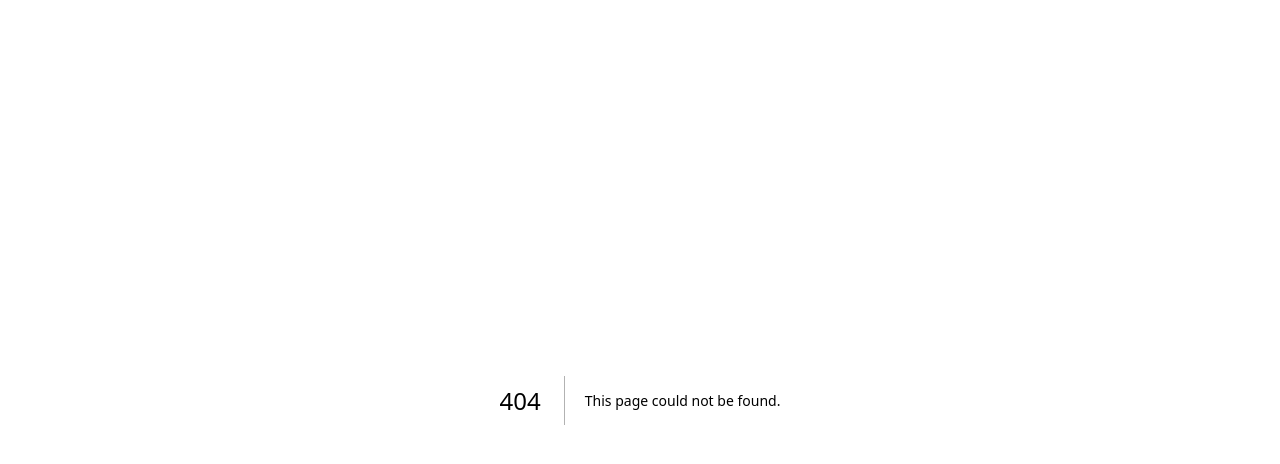
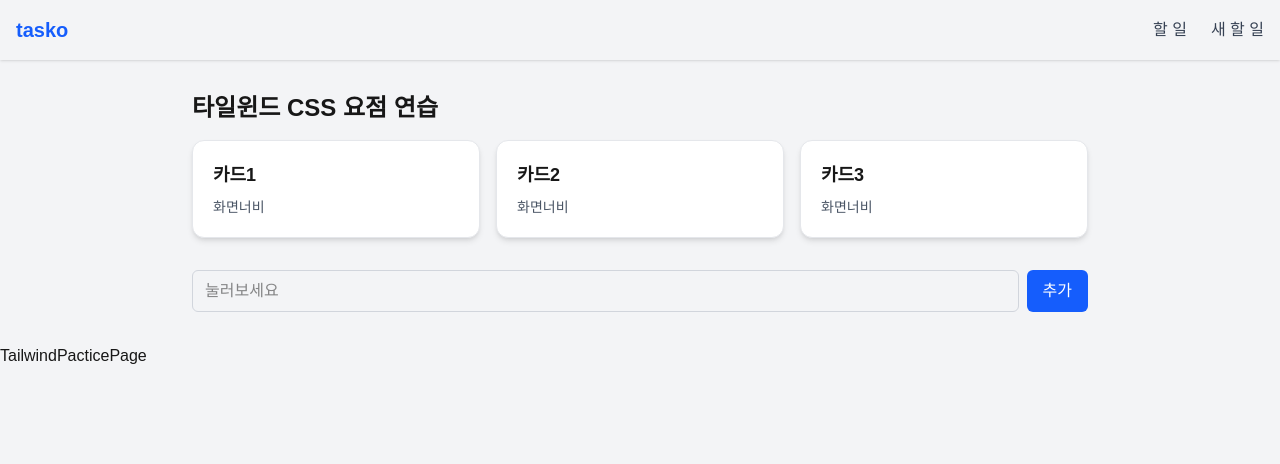
Before and after one commit to borgssam/kcu_nextjs_study, a Next.js app in the folder tasko_study/tasko/: page /practice/tailwind in a window 1280 px wide. Before the commit this address had no page. Shown: the top 464 px of the page. Built offline with nearby package versions, Linux system fonts and the light colour scheme.

Commit message:
3장1절 완료

```diff
--- /dev/null
+++ b/tasko_study/tasko/app/practice/tailwind/page.tsx
@@ -0,0 +1,42 @@
+export default function TailwindPacticePage(){
+
+  return (
+    <div className="min-h-screen bg-gray-100">
+      <header className="flex items-center justify-between bg-while px-4 py-4 shadow-sm">
+        <div className="text-xl font-bold text-blue-600">tasko</div>
+        <nav className="flex gap-6 text-gray-700">
+          <a href="#" className="hover:text-blue-600">할 일</a>
+          <a href="#" className="hover:text-blue-600">새 할 일</a>
+        </nav>
+      </header>
+
+      <main className="mx-auto max-w-4xl px-r py-8 ">
+        <h1 className="mb-4 text-2xl font-bold">타일윈드 CSS 요점 연습</h1>
+        <div className="grid grid-cols-1 gap-4 md:grid-cols-2 lg:grid-cols-3">
+          <article className = "rounded-xl border border-gray-200 bg-white p-5 shadow-md">
+            <h2 className = "mb-2 text-lg font-semibold">카드1</h2>
+            <p className="text-sm text-gray-600">화면너비</p>
+          </article>
+          <article className = "rounded-xl border border-gray-200 bg-white p-5 shadow-md">
+            <h2 className = "mb-2 text-lg font-semibold">카드2</h2>
+            <p className="text-sm text-gray-600">화면너비</p>
+          </article>
+          <article className = "rounded-xl border border-gray-200 bg-white p-5 shadow-md">
+            <h2 className = "mb-2 text-lg font-semibold">카드3</h2>
+            <p className="text-sm text-gray-600">화면너비</p>
+          </article>
+        </div>
+
+        <div className = "mt-8 flex gap-2">
+          <input className="flex-1 rounded-md border border-gray-300 px-3 py-2 focus:border-blue-500 focus:outline-none" type="text" placeholder="눌러보세요"/>
+          <button className="bg-blue-600 text-white px-4 py-2 rounded-md transition hover:bg-blue-700">추가</button>
+
+        </div>
+      </main>
+
+
+      <p>TailwindPacticePage</p>
+    </div>
+
+  );
+}
```
